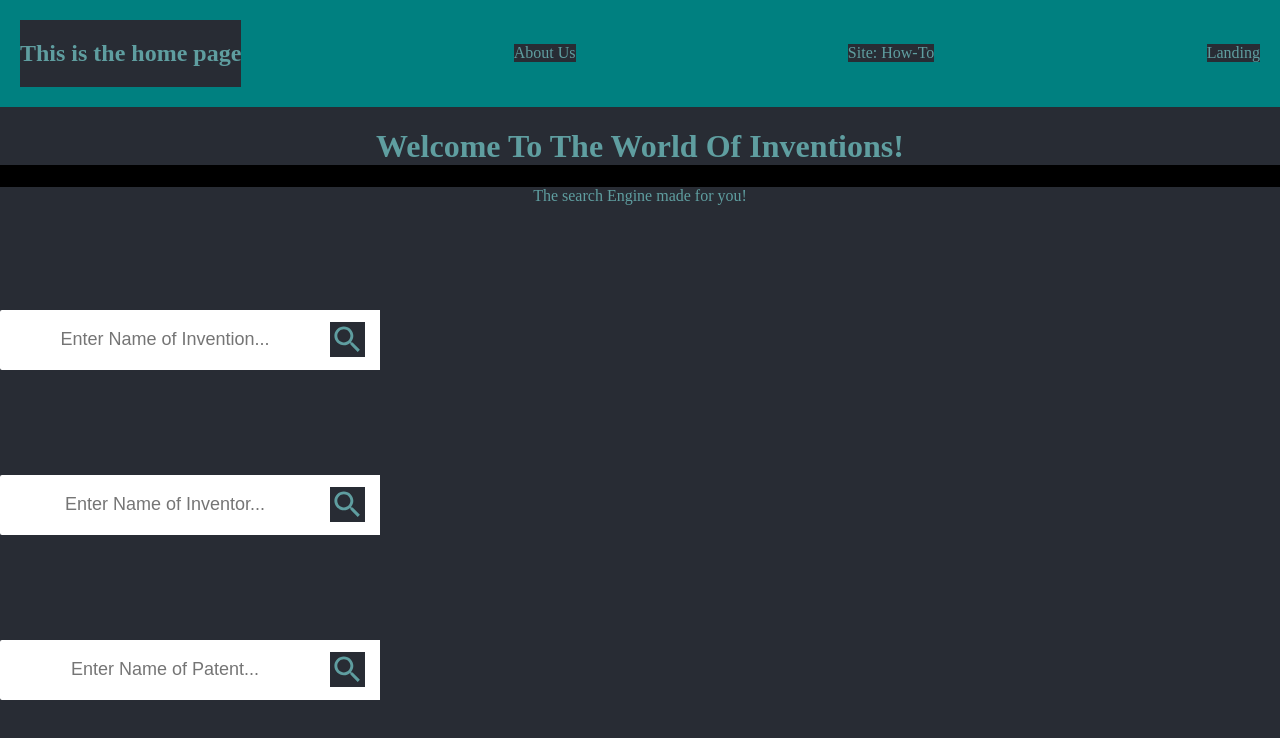
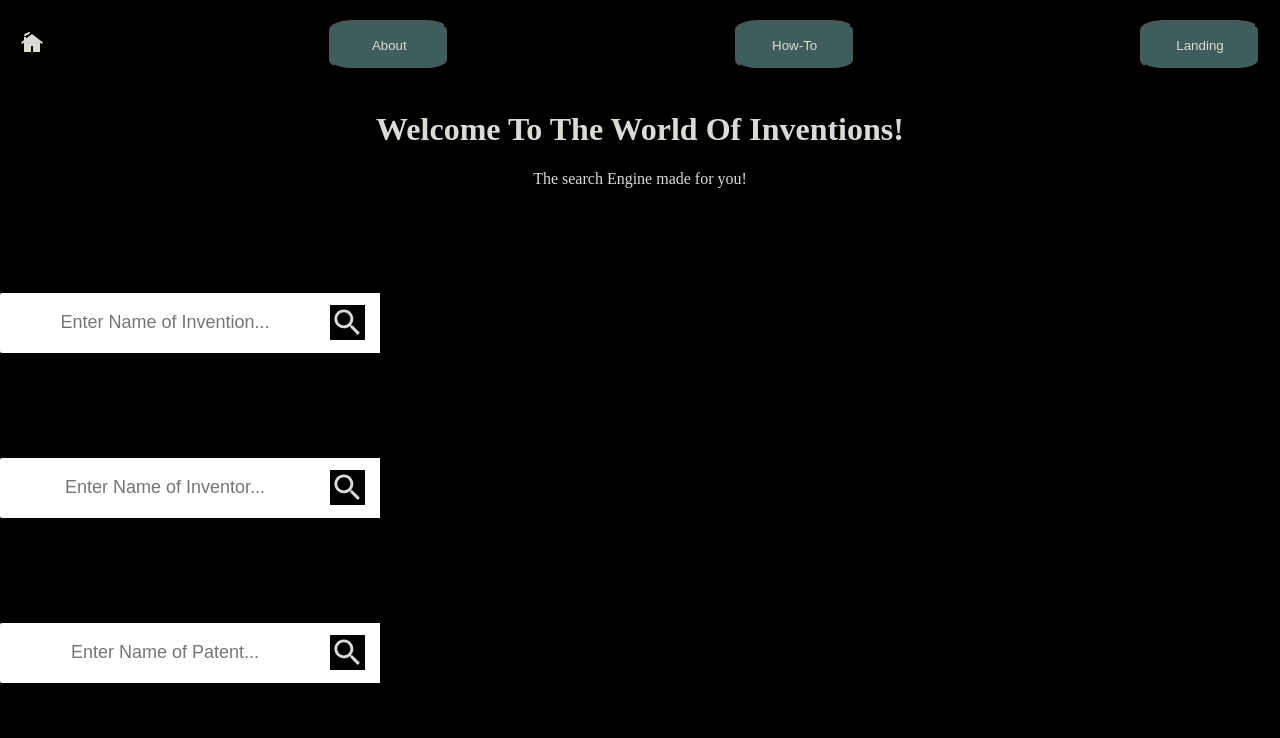
Before and after one commit to bd6981/invention, a React (Create React App) app: page / in a window 1280 px wide. Shown: the top 738 px of the page. Built offline with nearby package versions, Linux system fonts and the light colour scheme.

Commit message:
button corrections

```diff
--- a/src/Components/App/App.css
+++ b/src/Components/App/App.css
@@ -1,15 +1,13 @@
 .App {
   text-align: center;
-  background-color: #282c34;
-  color: cadetblue;
+  background-color: black;
+  color: rgb(220, 218, 212);
 }
 *{
   text-align: center;
-  background-color: #282c34;
-  color: cadetblue;
+  background-color: black;
+  color: rgb(220, 218, 212);
 }
-
-
 .App-logo {
   height: 40vmin;
   pointer-events: none;
@@ -20,21 +18,47 @@
     animation: App-logo-spin infinite 20s linear;
   }
 }
+#nav {
+  width: 120px;
+  height: 50px;
+  border-radius: 20%;
+  background-color: rgb(63, 93, 92);
+  margin: auto 0;
+  box-shadow: #4c9e9e 29% solid;
+  text-shadow: #4c9e9e;
+}
+#nav:hover{
+    background-color: rgb(110, 109, 117);
+    box-shadow: #4c9e9e 29% solid;
+    text-shadow: #4c9e9e;
+
+  }
+a {
+  background-color: black;
+  border-radius: 20%;
+}
+
+a:hover{
+  box-shadow: #4c9e9e 29% solid;
+  text-shadow: #4c9e9e;
+
+}
 
 .App-header {
-  background-color: #282c34;
+  background-color: black;
   min-height: 100vh;
   display: flex;
   flex-direction: row;
   align-items: center;
   justify-content: center;
   font-size: calc(10px + 2vmin);
-  color: white;
+  color: rgb(220, 218, 212);
 }
 
 .App-link {
-  color: #61dafb;
+  color: black;
 }
+
 
 @keyframes App-logo-spin {
   from {
@@ -49,11 +73,11 @@ nav {
   align-items: center;
   justify-content: space-between;
   padding: 20px;
-  background-color: teal;
-  color: #fff;
+  background-color: black;
+  color: rgb(220, 218, 212);
  }
  .nav-links a {
-  color: #fff;
+  color: rgb(220, 218, 212);
  }
  /* LOGO */
  .logo {
--- a/src/Components/App/App.js
+++ b/src/Components/App/App.js
@@ -5,6 +5,8 @@ import About from '../About/About'
 import HowTo from "../HowTo/HowTo"
 import Landing from "../Landing/Landing"
 import "./App.css"
+import CottageSharpIcon from '@mui/icons-material/CottageSharp';
+
 
 
 
@@ -12,15 +14,15 @@ const App = () => {
 
     return (
       <div>
-        <nav>
+        <nav className="nav">
           <Link to='/'>
+            <CottageSharpIcon />
 
-            <h1>This is the home page</h1>
           </Link>
 
-          <Link to='/About'>About Us</Link>
-          <Link to='/HowTo'>Site: How-To</Link>
-          <Link to='/Landing'>Landing</Link>
+          <Link to='/About'><button id='nav' variant="outlined">About</button></Link>
+          <Link to='/HowTo'><button id='nav' variant="outlined">How-To</button></Link>
+          <Link to='/Landing'><button id='nav' variant="outlined">Landing</button></Link>
         </nav>
         <main>
           <Routes>
--- a/src/Components/Home/Home.js
+++ b/src/Components/Home/Home.js
@@ -2,6 +2,7 @@ import React from "react"
 import './Home.css';
 import SearchBar from "../SearchBar/SearchBar";
 import FakeData from "../Data/Data.json";
+
 const Home = () => {
     return (
       <div>
```
